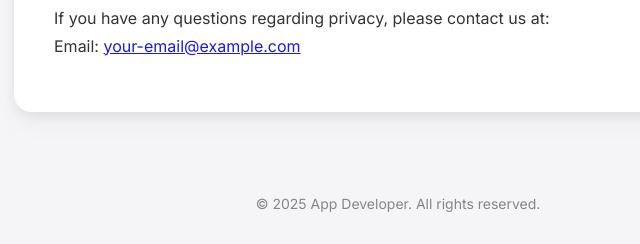
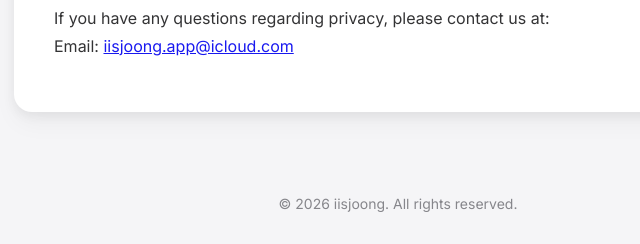
Before and after one commit to leehyo/appsupport, a plain HTML site: page privacy/index.html in a window 1280 px wide. Shown: the part 1092-1336 px from the top of the page, 242-882 px from the left. Drawn offline with Linux system fonts and the light colour scheme.

Commit message:
Update index.html

```diff
--- a/privacy/index.html
+++ b/privacy/index.html
@@ -83,14 +83,14 @@
             <!-- 6. 문의 -->
             <h3 class="lang-ko">6. 문의</h3>
             <h3 class="lang-en">6. Contact</h3>
-            <p class="lang-ko">개인정보 처리와 관련한 문의가 있는 경우 아래 연락처로 문의해 주세요.<br>이메일: <a href="mailto:your-email@example.com">your-email@example.com</a></p>
-            <p class="lang-en">If you have any questions regarding privacy, please contact us at:<br>Email: <a href="mailto:your-email@example.com">your-email@example.com</a></p>
+            <p class="lang-ko">개인정보 처리와 관련한 문의가 있는 경우 아래 연락처로 문의해 주세요.<br>이메일: <a href="mailto:iisjoong.app@icloud.com">iisjoong.app@icloud.com</a></p>
+            <p class="lang-en">If you have any questions regarding privacy, please contact us at:<br>Email: <a href="mailto:iisjoong.app@icloud.com">iisjoong.app@icloud.com</a></p>
         </div>
     </main>
 
     <footer>
-        <p class="lang-ko">© 2025 App Developer. All rights reserved.</p>
-        <p class="lang-en">© 2025 App Developer. All rights reserved.</p>
+        <p class="lang-ko">© 2026 iisjoong. All rights reserved.</p>
+        <p class="lang-en">© 2026 iisjoong. All rights reserved.</p>
     </footer>
 
 </body>
```
